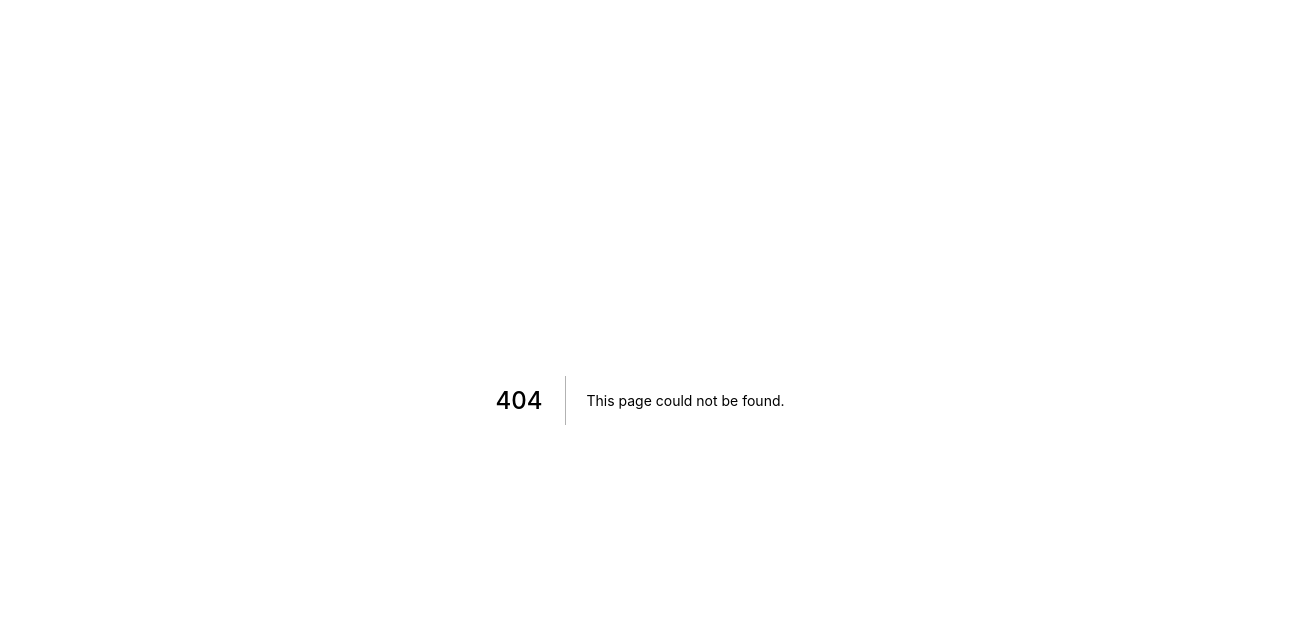
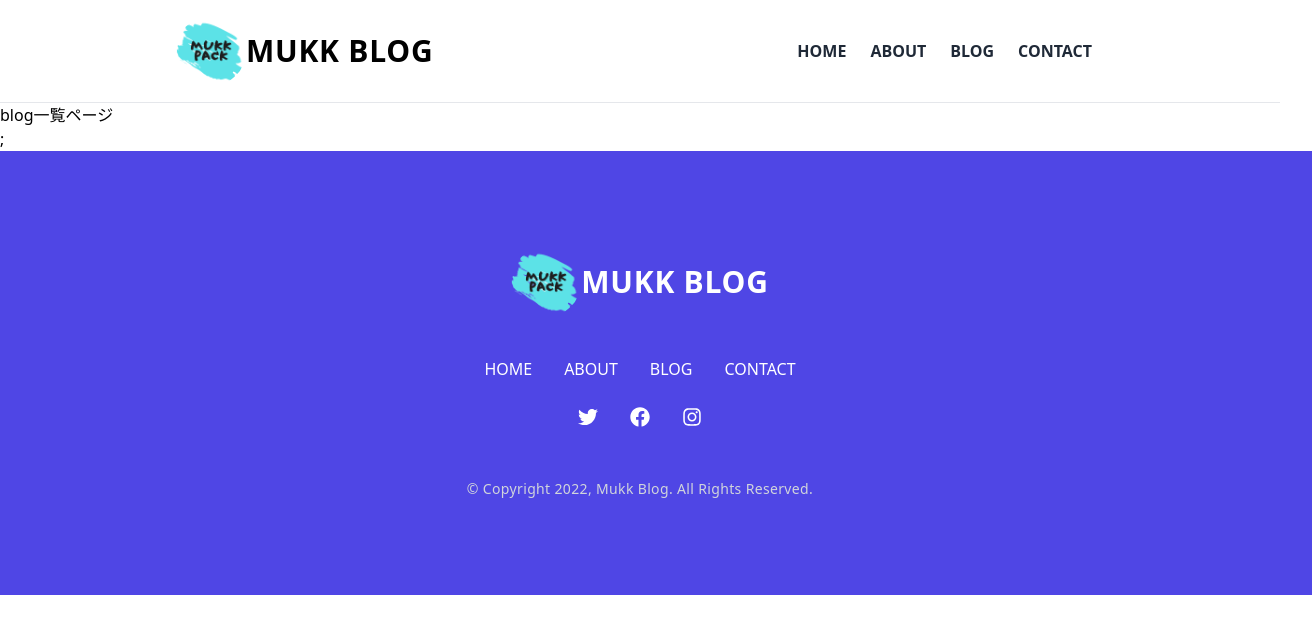
Before and after one commit to knm22mukk/mukk-web, a Next.js app: page /blog in a window 1280 px wide. Before the commit this address had no page. Shown: the top 634 px of the page, 1312 px wide, since content can reach past the window. Built offline with nearby package versions, Linux system fonts and the light colour scheme.

Commit message:
各ページのコンポーネント作成、Layoutの設定

```diff
--- a/src/components/Footer.tsx
+++ b/src/components/Footer.tsx
@@ -1,10 +1,11 @@
 import Image from 'next/image';
 import Link from 'next/link';
+import { VFC } from 'react';
 import { FaTwitter, FaFacebook, FaInstagram } from 'react-icons/fa';
 import { headerNavLinks } from '@data/headerNavLinks';
 import { siteMetaData } from '@data/siteMetaData';
 
-const Footer = () => {
+const Footer: VFC = () => {
   return (
     <div className='-mx-8 -mb-8 text-white bg-indigo-600'>
       <div className='py-20 mx-auto max-w-screen-xl lg:py-24'>
--- a/src/components/Header.tsx
+++ b/src/components/Header.tsx
@@ -1,9 +1,10 @@
 import Image from 'next/image';
 import Link from 'next/link';
+import { VFC } from 'react';
 import MobileNav from '@components/MobileNav';
 import { headerNavLinks } from '@data/headerNavLinks';
 
-const Header = () => {
+const Header: VFC = () => {
   return (
     <header className='flex justify-around items-center py-4 mx-auto max-w-screen-xl'>
       <Link href='/' area-label='むっく||ホームへ'>
--- /dev/null
+++ b/src/components/Layout.tsx
@@ -0,0 +1,20 @@
+import { ReactNode } from 'react';
+import Footer from '@components/Footer';
+import Header from '@components/Header';
+
+type Props = {
+  children: ReactNode;
+};
+
+const Layout = ({ children }: Props) => {
+  return (
+    <>
+      <Header />
+      <hr />
+      <main>{children}</main>
+      <Footer />
+    </>
+  );
+};
+
+export default Layout;
--- a/src/components/MobileNav.tsx
+++ b/src/components/MobileNav.tsx
@@ -1,9 +1,9 @@
 import Link from 'next/link';
-import { useState } from 'react';
+import { useState, VFC } from 'react';
 import { MdClose, MdMenu } from 'react-icons/md';
 import { headerNavLinks } from '@data/headerNavLinks';
 
-const MobileNav = () => {
+const MobileNav: VFC = () => {
   const [open, setOpen] = useState<boolean>(false);
 
   const handleClick = () => {
--- a/src/pages/_app.tsx
+++ b/src/pages/_app.tsx
@@ -1,8 +1,13 @@
+import type { AppProps } from 'next/app';
+import Layout from '@components/Layout';
 import '@styles/globals.css';
-import type { AppProps } from 'next/app';
 
 function MyApp({ Component, pageProps }: AppProps) {
-  return <Component {...pageProps} />;
+  return (
+    <Layout>
+      <Component {...pageProps} />;
+    </Layout>
+  );
 }
 
 export default MyApp;
--- /dev/null
+++ b/src/pages/about.tsx
@@ -0,0 +1,7 @@
+import { NextPage } from 'next';
+
+const about: NextPage = () => {
+  return <div>aboutページ</div>;
+};
+
+export default about;
--- /dev/null
+++ b/src/pages/blog.tsx
@@ -0,0 +1,7 @@
+import { NextPage } from 'next';
+
+const blog: NextPage = () => {
+  return <div>blog一覧ページ</div>;
+};
+
+export default blog;
--- /dev/null
+++ b/src/pages/contact.tsx
@@ -0,0 +1,7 @@
+import { NextPage } from 'next';
+
+const contact: NextPage = () => {
+  return <div>コンタクトページ</div>;
+};
+
+export default contact;
--- a/src/pages/index.tsx
+++ b/src/pages/index.tsx
@@ -5,11 +5,7 @@ import Header from '@components/Header';
 const Home: NextPage = () => {
   return (
     <div className=''>
-      <Header />
-      <hr />
       <h1 className='text-3xl font-bold text-indigo-500'>Hello world!</h1>
-      <hr />
-      <Footer />
     </div>
   );
 };
```
